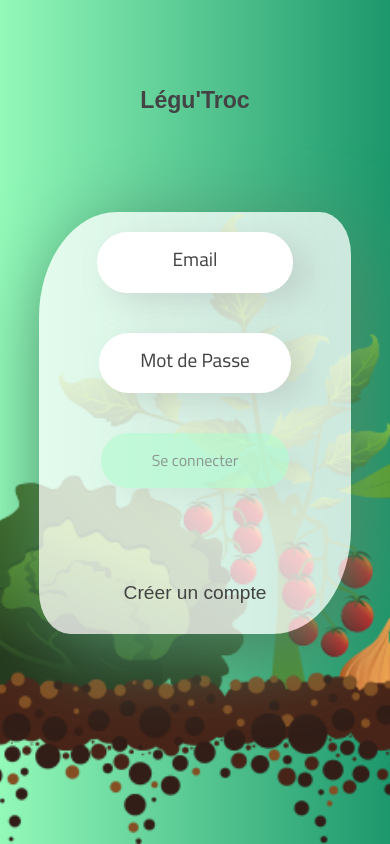
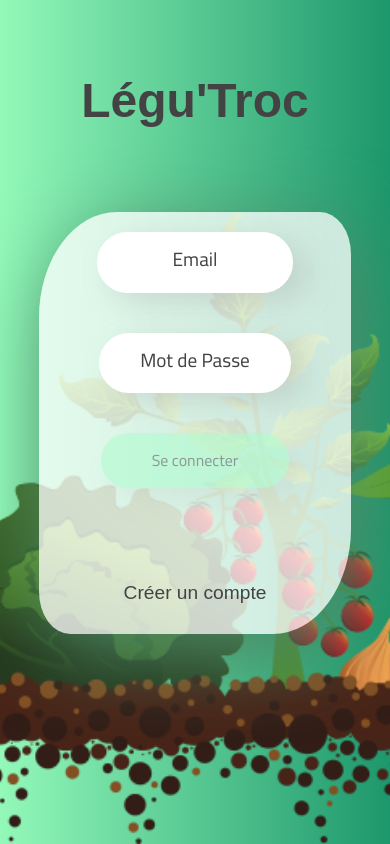
Before and after one commit to jodt/legutroc, a React (Create React App) app: page /home in a window 390 px wide. Built offline with nearby package versions, Linux system fonts and the light colour scheme; a web font is replaced by a local one.

Commit message:
bug fix h1 media query

```diff
--- a/src/Pages/Login/Login.css
+++ b/src/Pages/Login/Login.css
@@ -55,4 +55,8 @@
     height: 50vh;
     max-height: 500px;
   }
+
+  .loginHeader h1 {
+    font-size: 3rem;
+  }
 }
```
